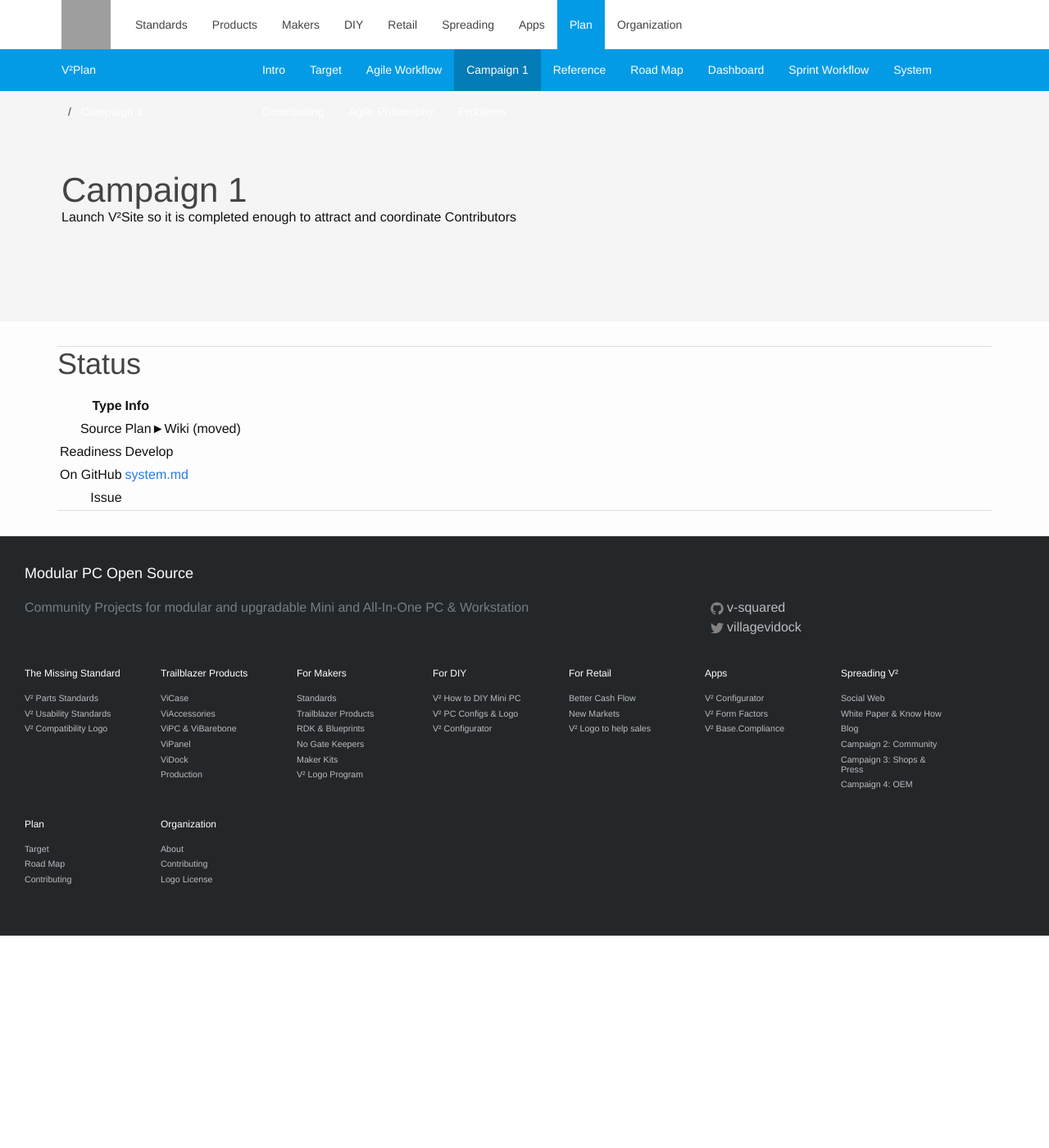
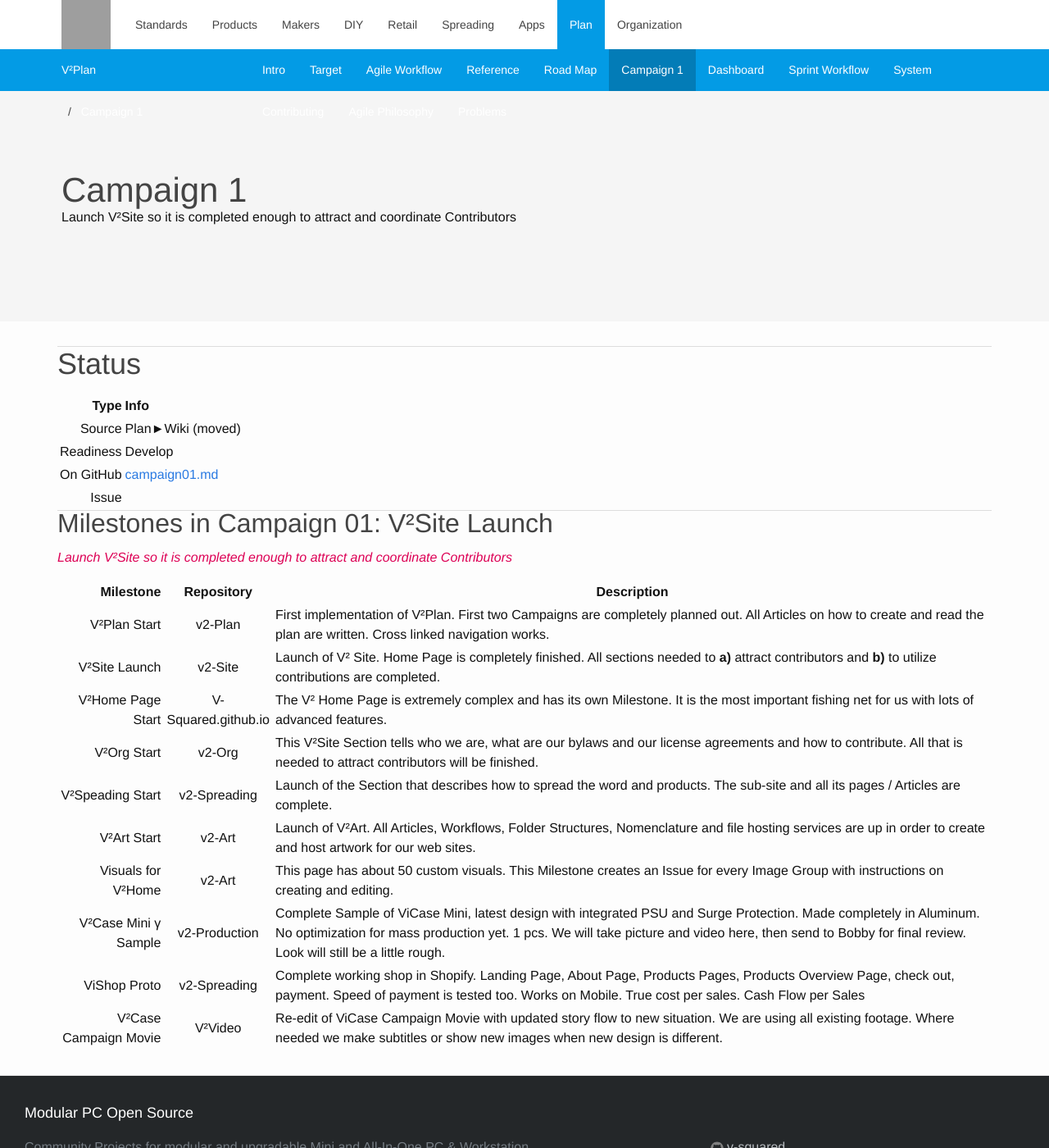
Before and after one commit to V-Squared/v2-Plan, a Jekyll site: the page built from roadMap/campaign01.md, in a window 1280 px wide and 1400 px high. Shown: the whole window at 82% size. Built offline with Jekyll 4.4.1, drawn with Linux system fonts in a browser that asks for light colours; nearby versions of some CDN libraries; grey boxes are pictures that could not be loaded.

Commit message:
Initial Post. Moved from Plan►Wiki►Campaigns

```diff
--- a/roadMap/campaign01.md
+++ b/roadMap/campaign01.md
@@ -16,7 +16,24 @@ order: 2
 |------:|:-----|
 | Source | Plan►Wiki (moved) |
 | Readiness | Develop |
-| On GitHub | [system.md](https://github.com/V-Squared/v2-Plan/edit/gh-pages/system.md) |
+| On GitHub | [campaign01.md](https://github.com/V-Squared/v2-Plan/blob/gh-pages/roadMap/campaign01.md) |
 | Issue |  |
 
 --------------------------
+
+
+## Milestones in Campaign 01: V²Site Launch
+*Launch V²Site so it is completed enough to attract and coordinate Contributors*
+
+|             Milestone |      Repository     | Description                                                                                                                                                                                   |
+|----------------------:|:-------------------:|-----------------------------------------------------------------------------------------------------------------------------------------------------------------------------------------------|
+|          V²Plan Start |       v2-Plan       | First implementation of V²Plan. First two Campaigns are completely planned out. All Articles on how to create and read the plan are written. Cross linked navigation works.                   |
+|         V²Site Launch |       v2-Site       | Launch of V² Site. Home Page is completely finished. All sections needed to **a)** attract contributors and **b)** to utilize contributions are completed.                                    |
+|     V²Home Page Start | V-Squared.github.io | The V² Home Page is extremely complex and has its own Milestone. It is the most important fishing net for us with lots of advanced features.                                                  |
+|           V²Org Start |        v2-Org       | This V²Site Section tells who we are, what are our bylaws and our license agreements and how to contribute. All that is needed to attract contributors will be finished.                      |
+|      V²Speading Start |     v2-Spreading    | Launch of the Section that describes how to spread the word and products. The sub-site and all its pages / Articles are complete.                                                             |
+|           V²Art Start |        v2-Art       | Launch of V²Art. All Articles, Workflows, Folder Structures, Nomenclature and file hosting services are up in order to create and host artwork for our web sites.                             |
+|    Visuals for V²Home |        v2-Art       | This page has about 50 custom visuals. This Milestone creates an Issue for every Image Group with instructions on creating and editing.                                                       |
+|  V²Case Mini γ Sample |    v2-Production    | Complete Sample of ViCase Mini, latest design with integrated PSU and Surge Protection. Made completely in Aluminum. No optimization for mass production yet. 1 pcs. We will take picture and video here, then send to Bobby for final review. Look will still be a little rough.                                                 |
+|         ViShop Proto |     v2-Spreading    | Complete working shop in Shopify. Landing Page, About Page, Products Pages, Products Overview Page, check out, payment. Speed of payment is tested too. Works on Mobile. True cost per sales. Cash Flow per Sales                      |
+| V²Case Campaign Movie |       V²Video       | Re-edit of ViCase Campaign Movie with updated story flow to new situation. We are using all existing footage. Where needed we make subtitles or show new images when new design is different. |
```
Also changed, not shown: other parts of roadMap/campaign01.md (+1 -1 lines).
